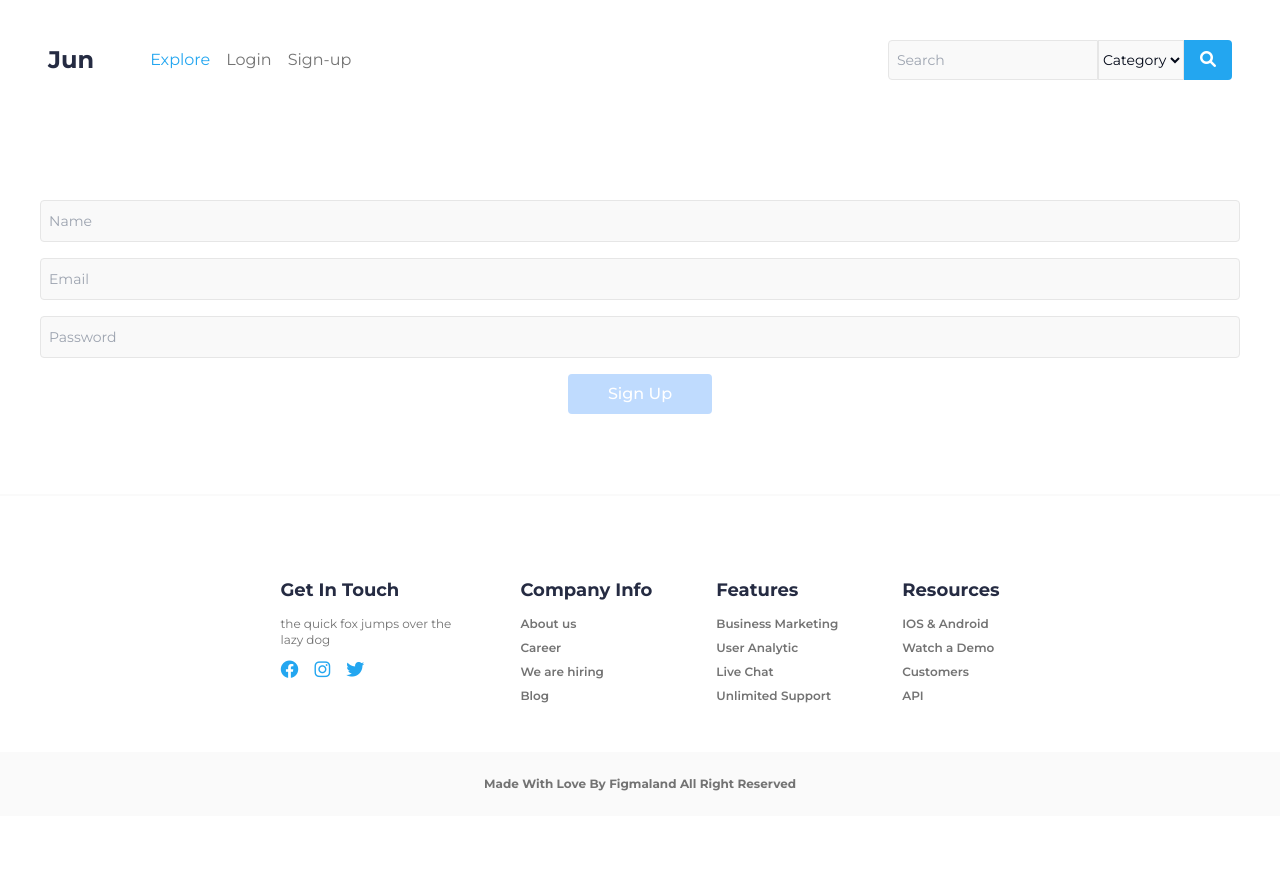
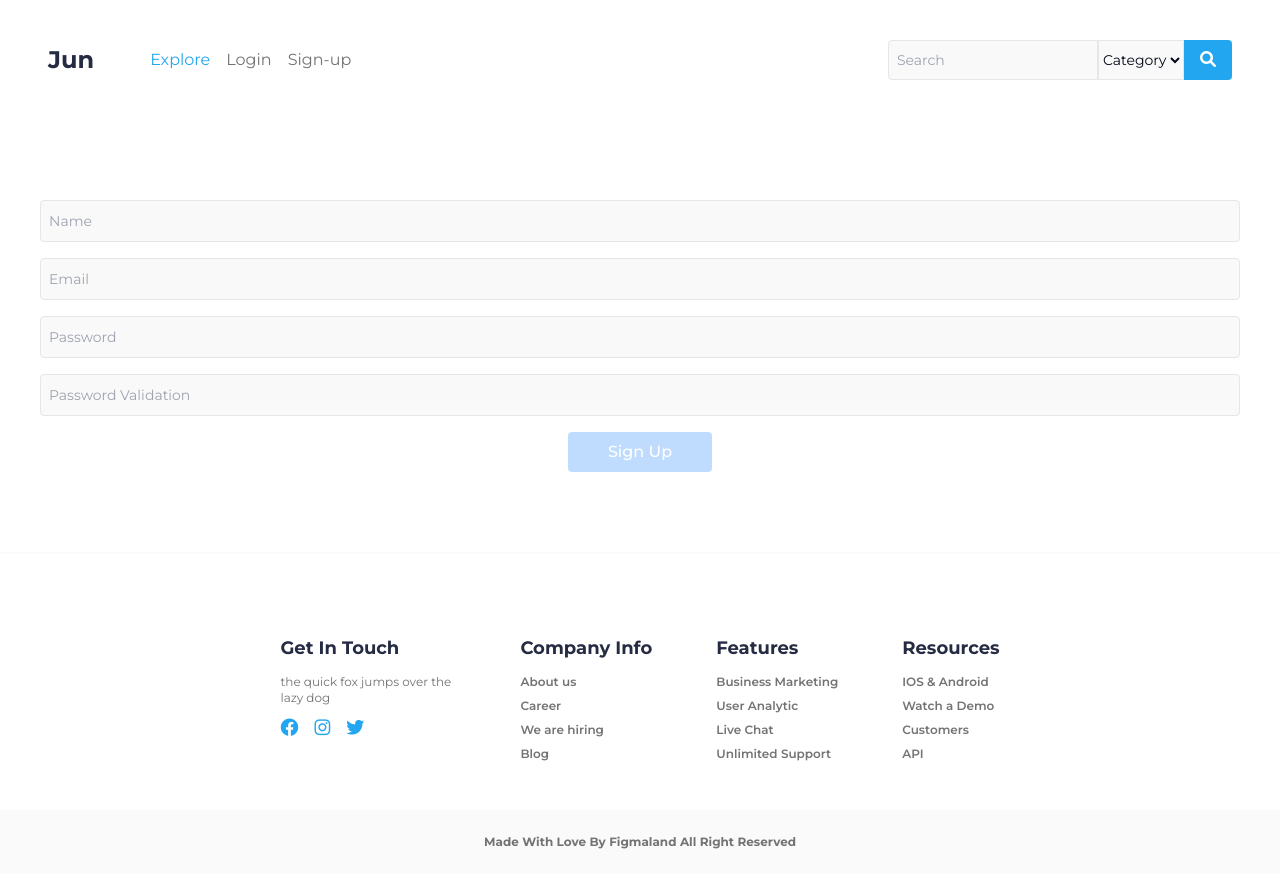
Before and after one commit to furkankizilbuga/Ecomm-project, a React (Vite) app in the folder jun/: page /signup in a window 1280 px wide. Before the commit the page ends 816 px from the top, so only its background shows below. Built offline with nearby package versions, Linux system fonts and the light colour scheme.

Commit message:
Update SignUpPage.jsx

```diff
--- a/jun/src/pages/SignUpPage.jsx
+++ b/jun/src/pages/SignUpPage.jsx
@@ -35,6 +35,7 @@ export default function SignUpPage() {
                         placeholder="Email"
                         {...register("email", {
                             required: "Lütfen mailinizi giriniz!",
+                            minLength: 8,
                             pattern: {
                                 value: /^[a-zA-Z0-9._%+-]+@[a-zA-Z0-9.-]+\.[a-zA-Z]{2,4}$/,
                                 message: "Lütfen geçerli bir email adresi giriniz!"
@@ -55,6 +56,19 @@ export default function SignUpPage() {
                             })}/>
                     {errors.password && <span>{errors.password.message}</span>}
                 </div>
+                <div className="w-full">
+                    <input
+                        className="bg-[#F9F9F9] w-full placeholder:text-sm focus:border-primaryBlue transition-all outline-none rounded border border-[#E6E6E6] py-2 pl-2"
+                        placeholder="Password Validation"
+                        {...register("password", {
+                            required: "Lütfen şifrenizi tekrar giriniz!",
+                            pattern: {
+                                value: /^(?=.*[a-z])(?=.*[A-Z])(?=.*\d)[A-Za-z\d]{8,}$/,
+                                message: "Şifreniz en az: bir büyük, bir küçük harf, bir özel karakter ve bir sayı içermelidir!"
+                            }
+                            })}/>
+                    {errors.password && <span>{errors.password.message}</span>}
+                </div>
                 <button
                     type="submit"
                     disabled={ !isValid }
```
